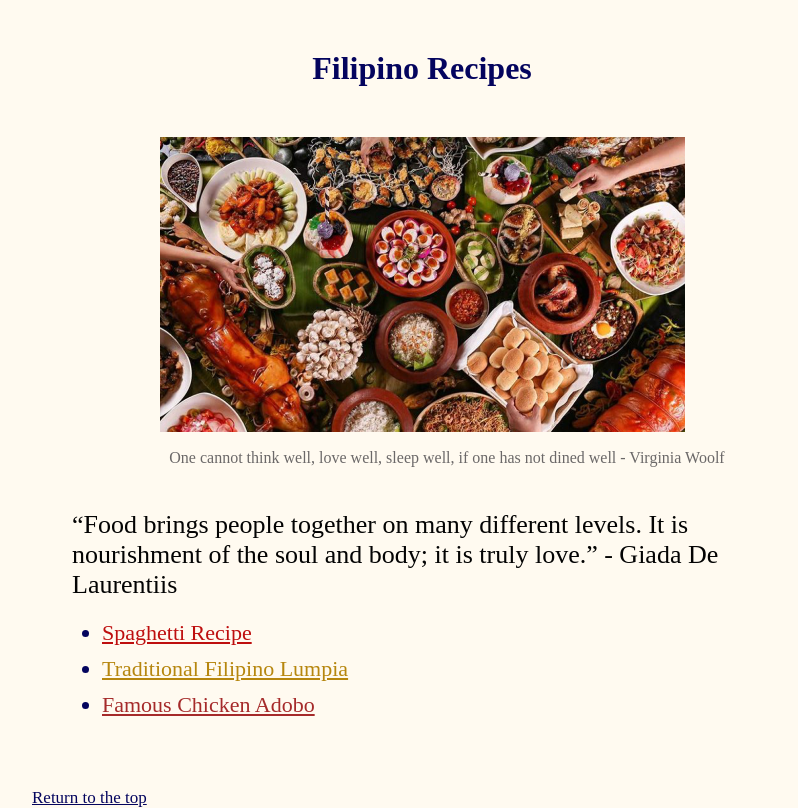
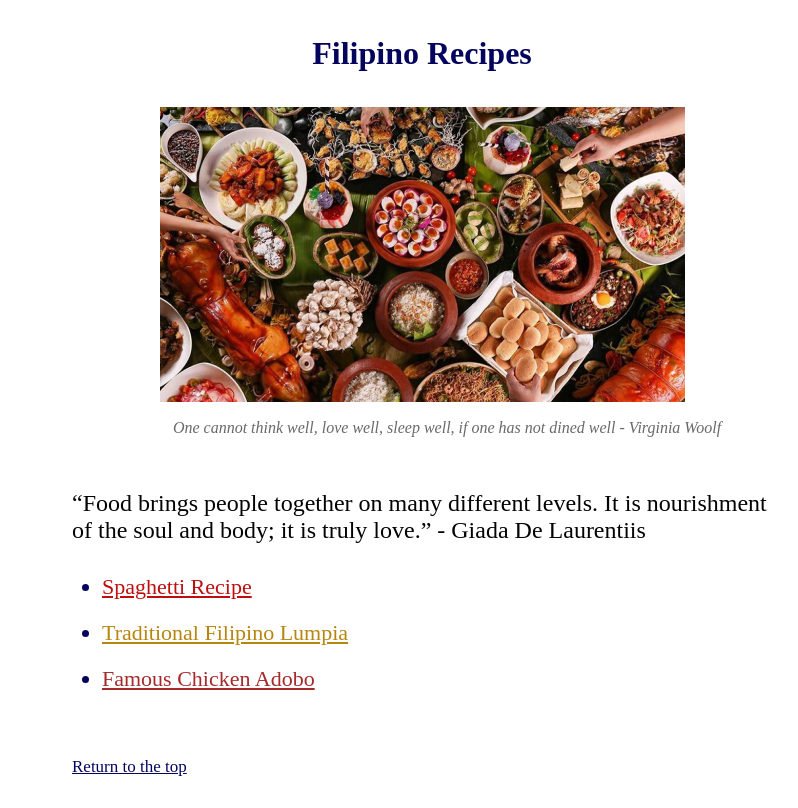
Before and after one commit to janrae-l/odin-recipes, a plain HTML site: page index.html in a window 1280 px wide. Shown: the whole page, without its empty margins (218-1016 px from the left). Drawn offline with Linux system fonts and the light colour scheme.

Commit message:
Edit values on margins and other tags

```diff
--- a/styles.css
+++ b/styles.css
@@ -1,7 +1,6 @@
 * {
     color: rgb(4, 4, 94);
     font-family: "Brush Script MT", "Lucida Handwriting";
-    background-color: floralwhite;
 }
 
 body.page-body {
@@ -17,25 +16,23 @@ div.container {
 }
 
 p.first-para {
-    margin: 10px 0;
+    margin: 20px 0;
 }
 
 .container .first-para {
     color: rgb(3, 3, 3);
-    font-size: 26px;
+    font-size: 24px;
 }
-
-
 
 h1 {
     text-align: center;
-    margin: 50px;
+    margin: 35px;
 }
 
 ul {
     font-size: 22px;
     margin: 10px 20px;
-    margin-bottom: 40px;
+    margin-bottom: 25px;
     padding: 10px;
 }
 
@@ -50,6 +47,7 @@ ul {
 
 .caption {
     color: rgb(107, 104, 104);
+    font-style: italic;
     text-align: center;
     font-size: 16px;
     margin-left: 50px;
@@ -59,7 +57,7 @@ ul {
 }
 
 li {
-    margin-bottom: 10px;
+    margin-bottom: 20px;
 }
 
 .spaghetti-link {
@@ -80,5 +78,5 @@ li {
 .back-top {
     color: rgb(4, 4, 94);
     font-size: 17px;
-
+    margin-left: 40px;
 }
```
